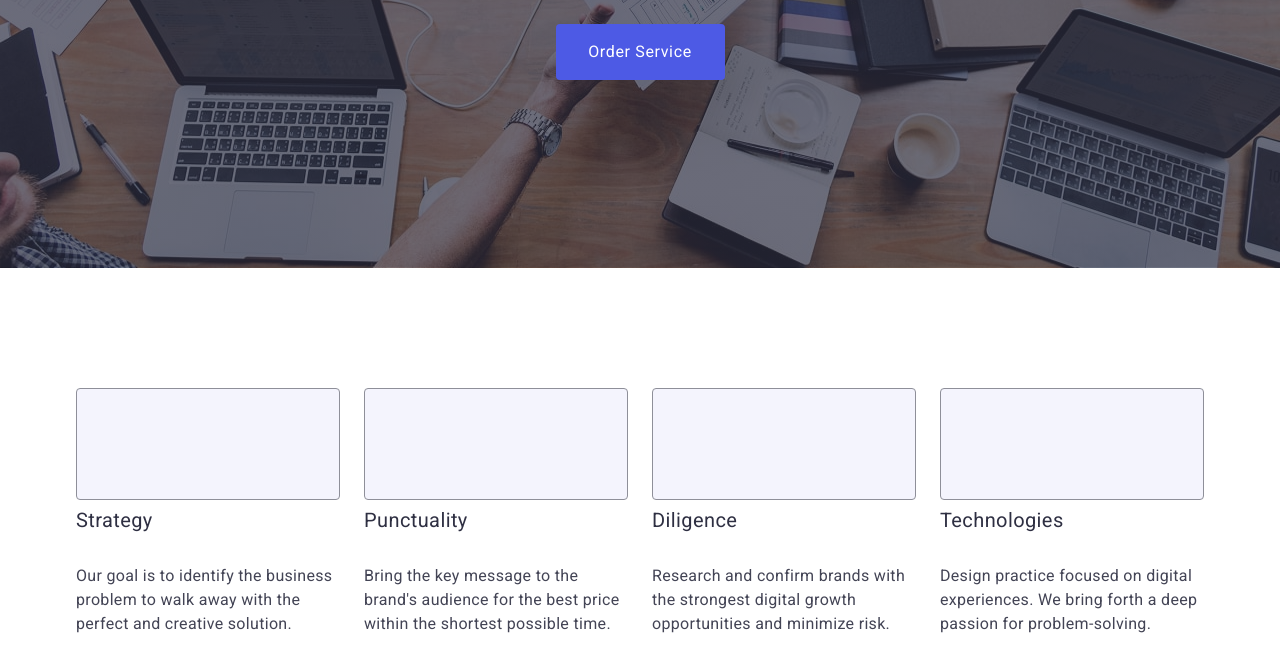
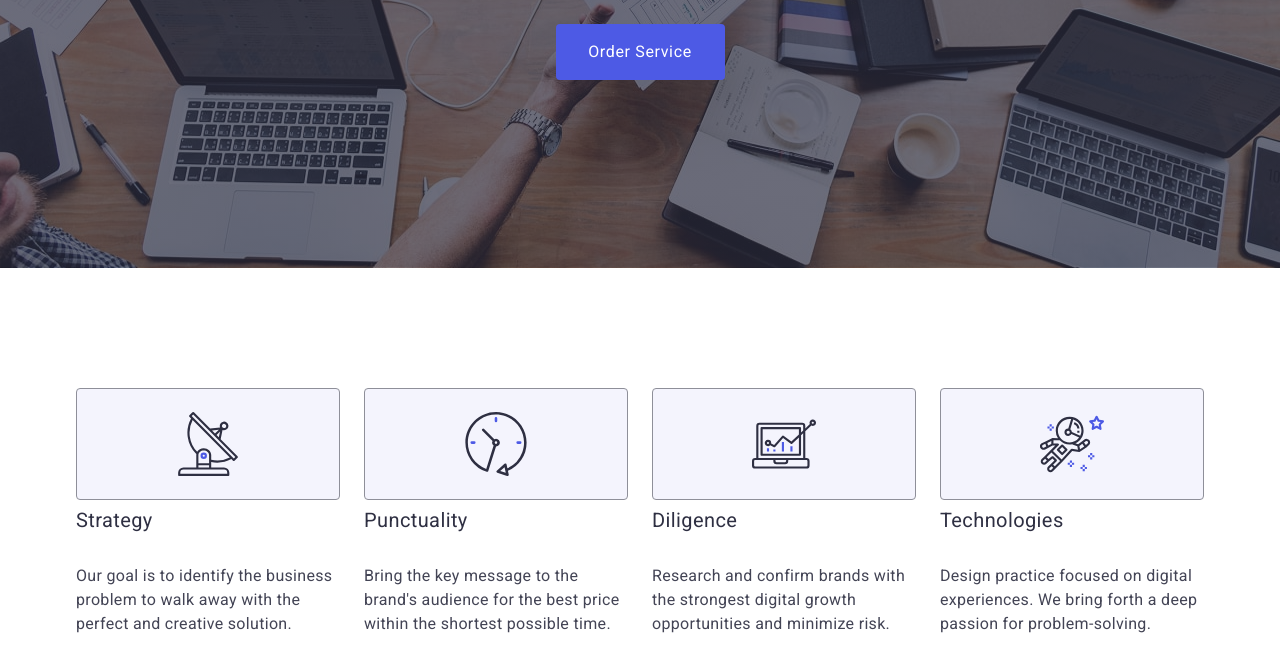
Before and after one commit to Alexashkaaaa/goit-markup-hw-04, a plain HTML site: page index.html in a window 1280 px wide. Shown: the part 405-1076 px from the top of the page. Drawn offline with nearby package versions, Linux system fonts and the light colour scheme.

Commit message:
add styles main

```diff
--- a/index.html
+++ b/index.html
@@ -67,10 +67,8 @@
           <ul class="list-content-two">
             <li class="features-item">
               <div class="icon">
-                <svg width="64" height="64">
-                  <use
-                    href="./images/source/sprite.svg/antenna.svg#icon-antena"
-                  ></use>
+                <svg class="svg-icon" width="64" height="64">
+                  <use href="./sprite.svg#icon-antenna"></use>
                 </svg>
               </div>
               <h3 class="title-two">Strategy</h3>
@@ -81,8 +79,8 @@
             </li>
             <li class="features-item">
               <div class="icon">
-                <svg class="icon-one">
-                  <use href="./images/source/clock.svg"></use>
+                <svg class="svg-icon" width="64" height="64">
+                  <use href="./sprite.svg#icon-clock"></use>
                 </svg>
               </div>
               <h3 class="title-two">Punctuality</h3>
@@ -93,8 +91,8 @@
             </li>
             <li class="features-item">
               <div class="icon">
-                <svg class="icon-one">
-                  <use></use>
+                <svg class="svg-icon" width="64" height="64">
+                  <use href="./sprite.svg#icon-diagram"></use>
                 </svg>
               </div>
               <h3 class="title-two">Diligence</h3>
@@ -105,8 +103,8 @@
             </li>
             <li class="features-item">
               <div class="icon">
-                <svg class="icon-one">
-                  <use href="./images/source/astronaut.svg"></use>
+                <svg class="svg-icon" width="64" height="64">
+                  <use href="./sprite.svg#icon-astronaut"></use>
                 </svg>
               </div>
               <h3 class="title-two">Technologies</h3>
```
Also changed, not shown: images/source/sprite.svg/antenna.svg (deleted), images/source/sprite.svg/astronaut.svg (deleted), images/source/sprite.svg/clock.svg (deleted), images/source/sprite.svg/diagram.svg (deleted), sprite.svg (added).
